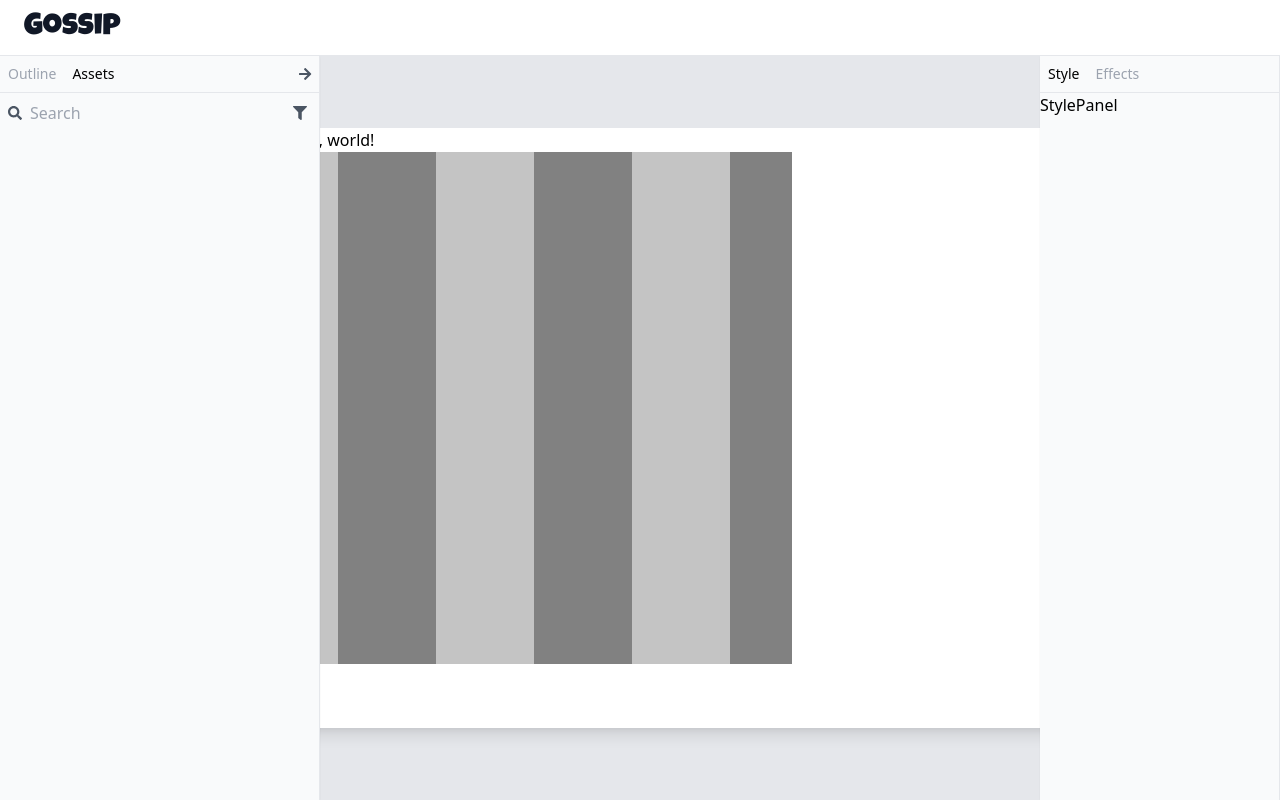
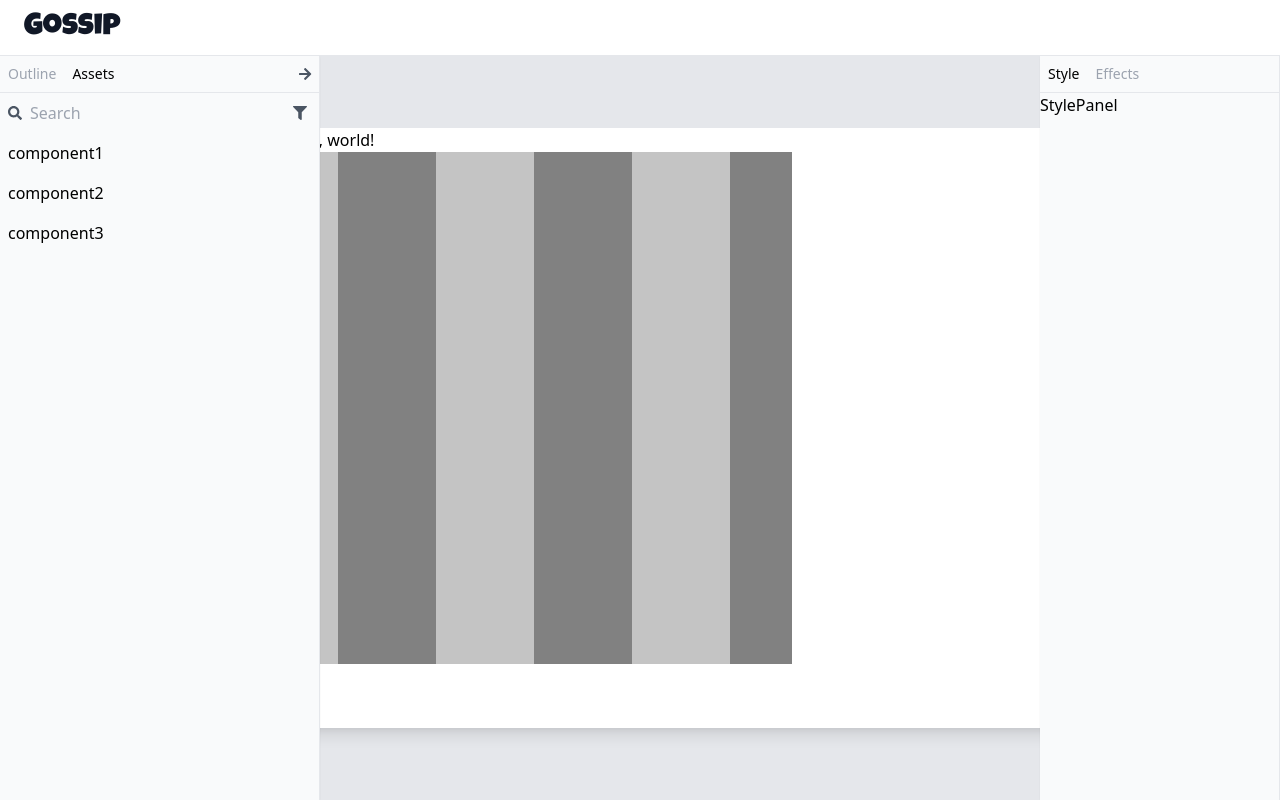
Before and after one commit to gossip-ink/gossip, a React app: page /editor in a window 1280 px wide. Built offline with nearby package versions, Linux system fonts and the light colour scheme.

Commit message:
feat(List): draggable List for assets panel (#10)

```diff
--- a/package.json
+++ b/package.json
@@ -46,6 +46,8 @@
     "nanoid": "^3.1.20",
     "prop-types": "^15.7.2",
     "react": "^17.0.1",
+    "react-dnd": "^11.1.3",
+    "react-dnd-html5-backend": "^11.1.3",
     "react-dom": "^17.0.1",
     "react-router-dom": "^5.2.0",
     "react-use": "^15.3.6",
--- a/src/components/List.tsx
+++ b/src/components/List.tsx
@@ -1,19 +1,69 @@
-import React from "react";
+import React, { createContext } from "react";
 import styled from "styled-components";
 import classNames from "classnames";
+import ListItem, { ListItemProps } from "./ListItem";
+import { DndProvider } from "react-dnd";
+import { HTML5Backend } from "react-dnd-html5-backend";
+import { nanoid } from "nanoid";
 
 const Container = styled.div``;
 
-const List: React.FC<ListProps> = ({ children, className, draggable = false }) => {
+export const ListContext = createContext<ListComsumerProps>({ draggable: false });
+
+const InternalList: React.FC<ListProps> = ({ children, className, draggable = false, onMove }) => {
   const classes = classNames(className);
-  return <Container className={classes}>{children}</Container>;
+  const type = `list-${nanoid()}`;
+  const listContextValue: ListComsumerProps = {
+    draggable,
+    type,
+    onMove,
+  };
+
+  function renderListItem(child: React.ReactNode, childIndex: number) {
+    const childElement = child as React.FunctionComponentElement<ListItemProps>;
+    const { displayName } = childElement.type;
+    if (displayName === "ListItem") {
+      const { index } = childElement.props;
+      return React.cloneElement(childElement, {
+        index: index ? index : childIndex,
+      });
+    } else {
+      console.error("[Warning] List has a child which is not a ListItem.");
+      return childElement;
+    }
+  }
+
+  return (
+    <ListContext.Provider value={listContextValue}>
+      <Container className={classes}>
+        <DndProvider backend={HTML5Backend}>
+          {React.Children.map(children, renderListItem)}
+        </DndProvider>
+      </Container>
+    </ListContext.Provider>
+  );
 };
+
+const List = InternalList as OuternalList;
+List.displayName = "List";
+List.ListItem = ListItem;
+
+export interface OuternalList extends React.FC<ListProps> {
+  ListItem: typeof ListItem;
+}
+
+export interface ListComsumerProps {
+  draggable?: boolean;
+  type?: string;
+  onMove?: (dragIndex: number, hoverIndex: number) => void;
+}
 
 export interface ListProps {
   draggable?: boolean;
   className?: string;
   style?: React.CSSProperties;
   children?: React.ReactNode;
+  onMove?: (dragIndex: number, hoverIndex: number) => void;
 }
 
 export default List;
--- a/src/components/ListItem.tsx
+++ b/src/components/ListItem.tsx
@@ -0,0 +1,77 @@
+import React, { useContext, useRef } from "react";
+import { ListContext } from "./List";
+import styled from "styled-components";
+import { useDrag, useDrop, DropTargetMonitor } from "react-dnd";
+import classname from "classnames";
+import { XYCoord } from "dnd-core";
+
+const Container = styled.div<{ visible: boolean }>`
+  opacity: ${(props) => (props.visible ? 1 : 0)};
+`;
+
+interface DragItem {
+  index: number;
+  type: string;
+}
+
+const ListItem: React.FC<ListItemProps> = ({ children, className, index = 0, ...restProps }) => {
+  const ref = useRef<HTMLDivElement>(null);
+  const { draggable, type = "list", onMove } = useContext(ListContext);
+  const [, drop] = useDrop({
+    accept: type,
+    hover(item: DragItem, monitor: DropTargetMonitor) {
+      if (!ref.current) {
+        return;
+      }
+      const dragIndex = item.index;
+      const hoverIndex = index;
+      if (dragIndex === hoverIndex) {
+        return;
+      }
+      const hoverBoundingRect = ref.current?.getBoundingClientRect();
+      const hoverMiddleY = (hoverBoundingRect.bottom - hoverBoundingRect.top) / 2;
+      const clientOffset = monitor.getClientOffset();
+      const hoverClientY = (clientOffset as XYCoord).y - hoverBoundingRect.top;
+
+      // Dragging downwards
+      if (dragIndex < hoverIndex && hoverClientY < hoverMiddleY) {
+        return;
+      }
+
+      // Dragging upwards
+      if (dragIndex > hoverIndex && hoverClientY > hoverMiddleY) {
+        return;
+      }
+
+      onMove && onMove(dragIndex, hoverIndex);
+      item.index = hoverIndex;
+    },
+  });
+
+  const [{ isDragging }, drag] = useDrag({
+    item: { type, index },
+    collect: (monitor: any) => ({
+      isDragging: monitor.isDragging(),
+    }),
+  });
+
+  const classes = classname(className);
+  draggable && drag(drop(ref));
+
+  return (
+    <Container {...restProps} className={classes} ref={ref} visible={!isDragging}>
+      {children}
+    </Container>
+  );
+};
+
+ListItem.displayName = "ListItem";
+
+export interface ListItemProps {
+  index?: number;
+  children?: React.ReactNode;
+  style?: React.CSSProperties;
+  className?: string;
+}
+
+export default ListItem;
--- a/src/pages/editor/panels/AssetsPanel.tsx
+++ b/src/pages/editor/panels/AssetsPanel.tsx
@@ -1,10 +1,11 @@
-import React from "react";
+import React, { useState } from "react";
 import styled from "styled-components";
 import { nanoid } from "nanoid";
+import { TextNode, NodeType } from "../../../models/node";
 import Icon from "../../../components/Icon";
-import { Node, NodeType } from "../../../models/node";
+import List from "../../../components/List";
 
-export interface AssetsPanelProps {}
+const { ListItem } = List;
 
 const Container = styled.div``;
 
@@ -19,16 +20,29 @@ const Search = styled.div`
   }
 `;
 
-function createAsset(): Node {
+function createAsset(text: string): TextNode {
+  const id = nanoid();
   return {
-    id: nanoid(),
+    id,
     type: NodeType.Text,
-    text: "",
+    text,
   };
 }
 
 const AssetsPanel: React.FC<AssetsPanelProps> = (props) => {
-  const sampleData: Node[] = [createAsset(), createAsset(), createAsset()];
+  const sampleData: TextNode[] = [
+    createAsset("component1"),
+    createAsset("component2"),
+    createAsset("component3"),
+  ];
+  const [components, setCmponents] = useState(sampleData);
+
+  function onMove(dragIndex: number, hoverIndex: number) {
+    const dragComponent = components[dragIndex];
+    components.splice(dragIndex, 1);
+    components.splice(hoverIndex, 0, dragComponent);
+    setCmponents([...components]);
+  }
 
   return (
     <Container className="w-full">
@@ -40,8 +54,17 @@ const AssetsPanel: React.FC<AssetsPanelProps> = (props) => {
         ></input>
         <Icon icon="filter" className="m-1" />
       </Search>
+      <List draggable={true} onMove={onMove}>
+        {components.map((d) => (
+          <ListItem key={d.id} className="p-2">
+            {d.text}
+          </ListItem>
+        ))}
+      </List>
     </Container>
   );
 };
 
+export interface AssetsPanelProps {}
+
 export default AssetsPanel;
```
Also changed, not shown: 1 other file (tests, documents, lock files or other folders).
